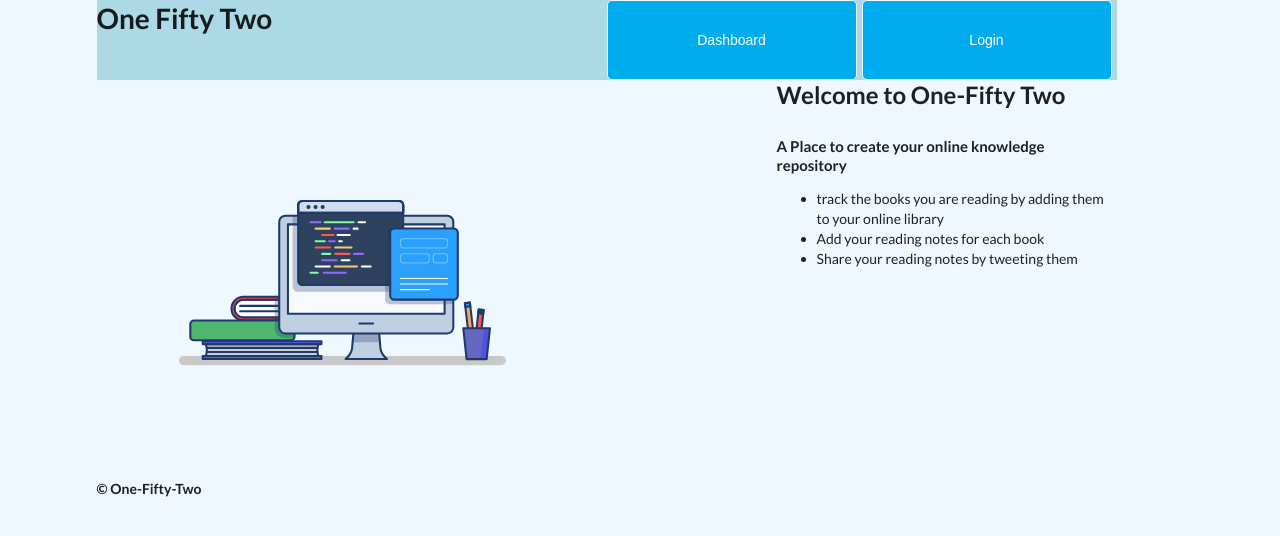
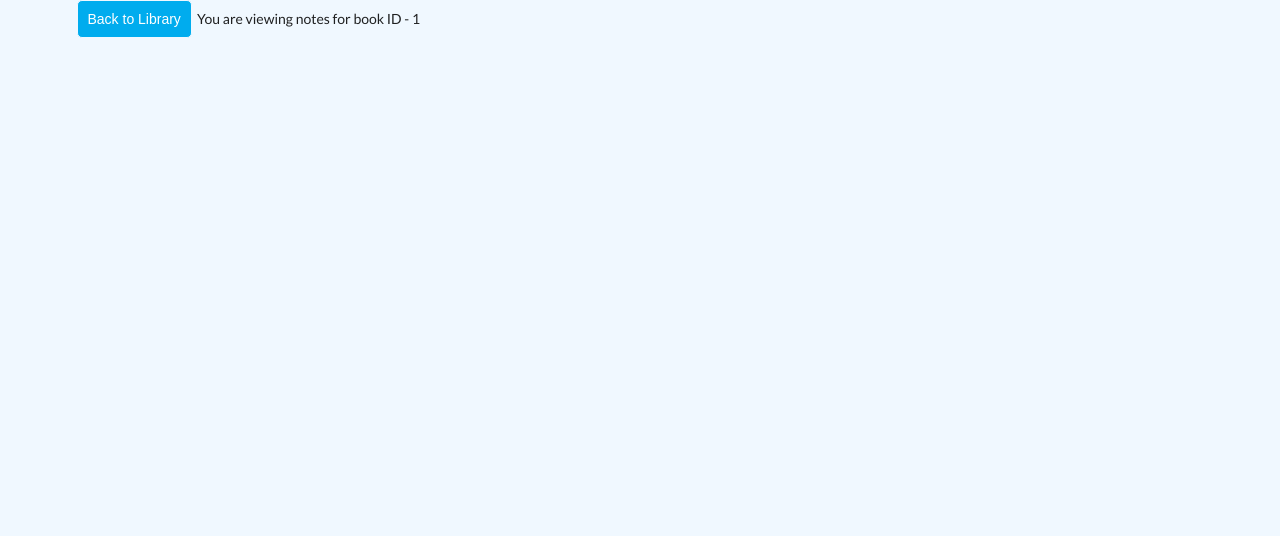
Before and after one commit to jayaramsivaramannair/book_notes, a React (Create React App) app: page /library/1/notes in a window 1280 px wide. Shown: the top 536 px of the page. Built offline with nearby package versions, Linux system fonts and the light colour scheme; no server answers; sample sign-in values are in the browser's storage.

Commit message:
Added a route for displaying notes for each book

```diff
--- a/src/App.js
+++ b/src/App.js
@@ -5,6 +5,7 @@ import PrivateRoute from './Components/PrivateRoute.js'
 import Landing from './Components/Landing.js'
 import LoginForm from './Components/LoginForm.js'
 import Library from './Components/Library.js'
+import Notes from './Components/Notes.js'
 
 function App() {
   return (
@@ -12,6 +13,7 @@ function App() {
       <Switch>
         <PrivateRoute exact path="/dashboard" component={Dashboard} />
         <PrivateRoute exact path="/library" component={Library} />
+        <PrivateRoute exact path="/library/:bookid/notes" component={Notes} />
         <Route exact path="/login">
           <LoginForm />
         </Route>
--- a/src/Components/LibraryBook.js
+++ b/src/Components/LibraryBook.js
@@ -1,6 +1,8 @@
 import React from 'react'
+import { useHistory } from 'react-router-dom';
 
 const LibraryBook = ({ book }) => {
+    const history = useHistory()
     return (
         <div className="card" style={{ display: 'grid', gridTemplateColumns: '1fr 1fr' }}>
             <div className="image">
@@ -10,6 +12,7 @@ const LibraryBook = ({ book }) => {
                 <p>Title: {book.title}</p>
                 <p>Author: {book.author}</p>
             </div>
+            <button onClick={() => history.push(`/library/${book.book_id}/notes`)}>View Notes</button>
         </div >
     )
 }
--- /dev/null
+++ b/src/Components/Notes.js
@@ -0,0 +1,17 @@
+import React from 'react'
+import { useParams , useHistory} from 'react-router-dom';
+
+const Notes = (props) => {
+    const {bookid} = useParams()
+    console.log(bookid)
+    const history = useHistory()
+
+    return (
+        <div>
+            <button onClick={() => history.push('/library')}>Back to Library</button>
+            {`You are viewing notes for book ID - ${bookid}`}
+        </div>
+    )
+}
+
+export default Notes
```
Also changed, not shown: 1 other file (tests, documents, lock files or other folders).
